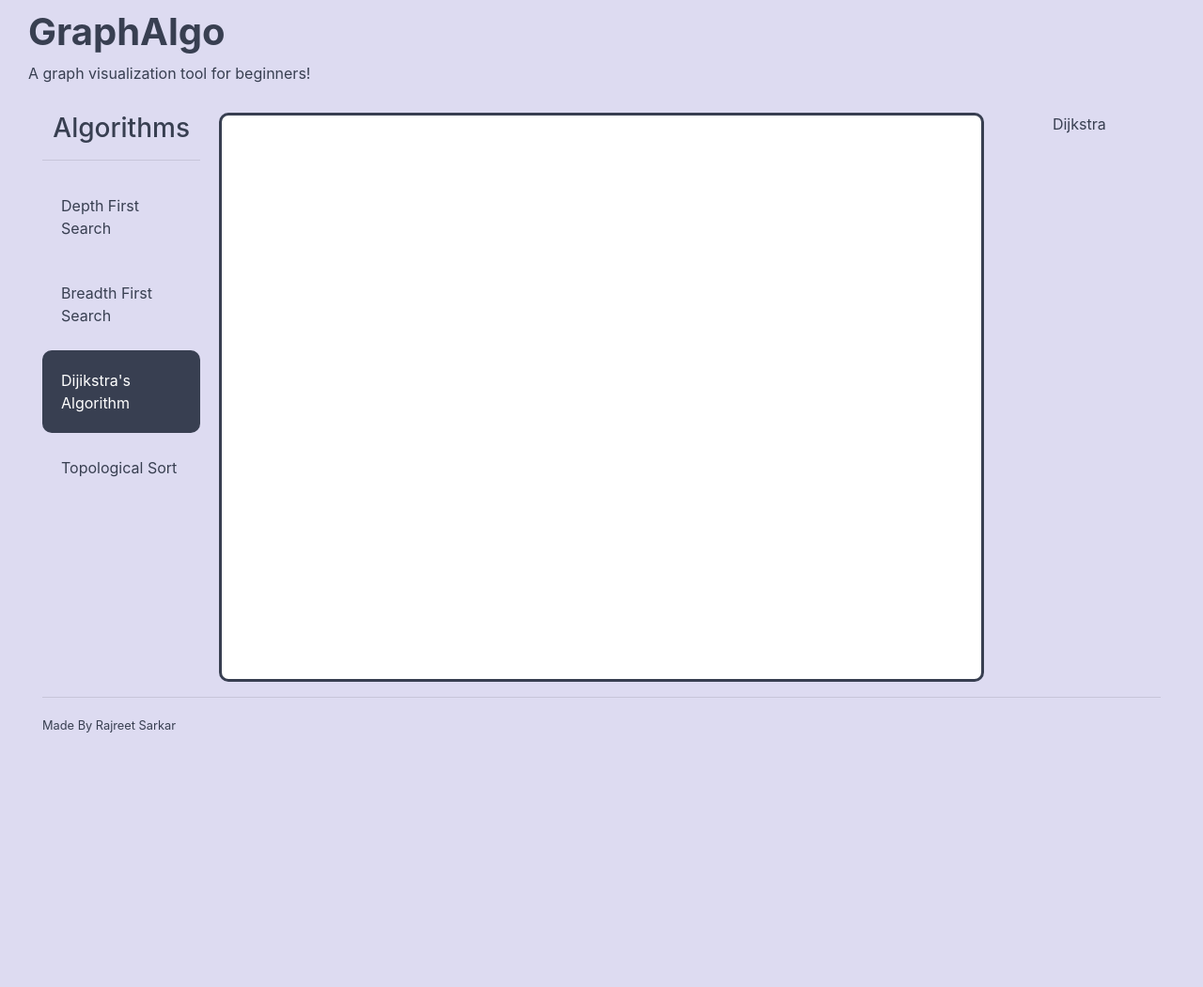
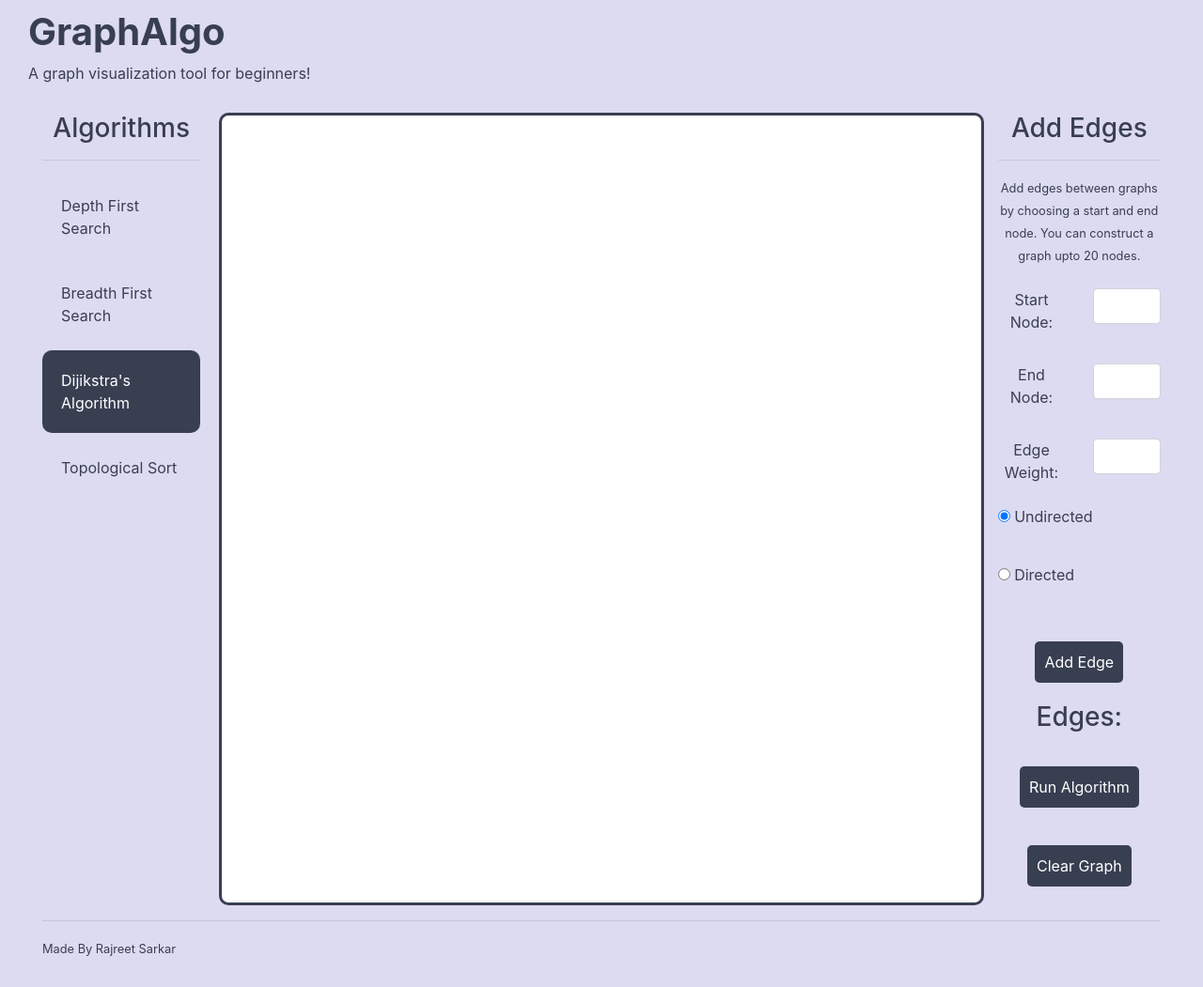
Before and after one commit to rajreet/graphalgo, a Flask app: page /djikstra in a window 1280 px wide. Shown: the whole page at 94% size. Before the commit the page ends 780 px from the top, so only its background shows below. Run offline with Flask 2, Linux system fonts and the light colour scheme; some libraries are stand-ins or nearby versions.

Commit message:
djikstra graph creation

```diff
--- a/static/bfs/bfs.js
+++ b/static/bfs/bfs.js
@@ -247,6 +247,7 @@ document.addEventListener('DOMContentLoaded',function(){
                 BFS(i);
         }
 
+        window.scrollTo(0,0);
         for(var i=0;i<20;i++)
         {
             if(nodes[i])
@@ -276,6 +277,7 @@ document.addEventListener('DOMContentLoaded',function(){
             }
         }
 
+        window.scrollTo(0,0);
         document.querySelector('#edgelist').innerHTML="";
     };
 
--- a/static/dfs/dfs.js
+++ b/static/dfs/dfs.js
@@ -236,6 +236,7 @@ document.addEventListener('DOMContentLoaded',function(){
                 DFS(i);
         }
 
+        window.scrollTo(0,0);
         for(var i=0;i<20;i++)
         {
             if(nodes[i])
@@ -265,6 +266,7 @@ document.addEventListener('DOMContentLoaded',function(){
             }
         }
 
+        window.scrollTo(0,0);
         document.querySelector('#edgelist').innerHTML="";
     };
 
--- a/static/djikstra/djikstra.js
+++ b/static/djikstra/djikstra.js
@@ -1,7 +1,289 @@
 // alert('dfs!');
+var matrix = [...Array(20)].map(e => Array(20).fill(0));
+var nodes = new Array(20);
+var pos = new Array(20);
+var vis=new Array(20);
+var nodecount =new Array(20);
+nodes.fill(0);
+
+var counter=0;
+//nodes coordinates
+let coods=[
+    [50,70],
+    [195,50],
+    [65,180],
+    [190,195],
+    [275,125],
+    [400,75],
+    [425,200],
+    [300,275],
+    [150,300],
+    [60,400],
+    [250,390],
+    [464,357],
+    [563,158],
+    [655,327],
+    [739,128],
+    [825,398],
+    [769,259],
+    [850,200],
+    [550,300],
+    [850,80]
+];
+
+//shuffle function
+function shuffle(array) {
+    for (var i = array.length - 1; i > 0; i--) {
+        var j = Math.floor(Math.random() * (i + 1));
+        var temp = array[i];
+        array[i] = array[j];
+        array[j] = temp;
+    }
+}
+
+//add node in svg
+function addNode(val,x,y)
+{
+    d3.select(`#node${val-1}`).remove();
+
+    const svg = d3.select('svg');
+
+    const g= svg.append('g')
+                .attr('id',`node${val-1}`);
+
+    const c = g.append('circle')
+                .attr('cx',`${x}`)
+                .attr('cy',`${y}`)
+                .attr('r',25)
+                .style('fill','#F5F2B8')
+                .attr('stroke','#383F51')
+                .attr('stroke-width','2px');
+
+    const t =g.append('text')
+                .attr('x',`${x}`)
+                .attr('y',`${y}`)
+                .text(val)
+                .attr('fill','#383F51')
+                .attr('alignment-baseline',"central")
+                .attr('text-anchor','middle')
+                .attr('font-size','20px')
+                .style('font-weight','bold');
+
+}
+
+// add edge in svg
+function createEdge(x,y,undirected,weight)
+{
+    if(!nodes[x])
+    {
+        cood=coods.shift();
+        // addNode(x+1,cood[0],cood[1]);
+        pos[x]=[];
+        pos[x][0]=cood[0];
+        pos[x][1]=cood[1];
+    }
+
+    if(!nodes[y])
+    {
+        cood=coods.shift();
+
+        pos[y]=[];
+        pos[y][0]=cood[0];
+        pos[y][1]=cood[1];
+    }
+
+    const svg=d3.select('svg');
+    var x1=pos[x][0], y1=pos[x][1], x2=pos[y][0], y2=pos[y][1];
+
+    midx1=(x1+x2)/2;
+    midy1=(y1+y2)/2;
+
+
+    if(undirected)
+    {
+        toss =Math.floor(Math.random()*2);
+        if(toss)
+        {
+            midx1+=25;
+            midy1+=25;
+        }
+        else
+        {
+            midx1-=25;
+            midy1-=25;
+        }
+        svg.append('path')
+            .attr('id',`edge${x}${y}`)
+            .attr('d',`M ${x1} ${y1} S ${midx1} ${midy1} ${x2} ${y2}`)
+            .attr('stroke','black')
+            .attr('fill','none');
+
+    }
+
+    else
+    {
+
+        svg.append('path')
+        .attr('id',`edge${x}${y}`)
+        .attr('d',`M ${x1} ${y1} L ${x2} ${y2}`)
+        .attr('stroke','black')
+        .attr('fill','none');
+
+        var m=(y2-y1)/(x2-x1);
+        var deg = Math.atan(m);
+        deg=(deg/Math.PI)*180;
+
+        if(x2<x1)
+        {
+        svg.append('polygon')
+            .attr('transform',`translate(${midx1} ${midy1}) rotate(${270+deg})`)
+            .attr('points',"0,0 -7,14 7,14");
+        }
+
+        else
+        {
+            svg.append('polygon')
+            .attr('transform',`translate(${midx1} ${midy1}) rotate(${90+deg})`)
+            .attr('points',"0,0 -7,14 7,14");
+        }
+    }
+
+    midx1=(x1+x2)/2;
+    midy1=(y1+y2)/2;
+
+    const w=svg.append('text')
+            .attr('x',midx1)
+            .attr('y',midy1)
+            .text(weight)
+            .attr('text-anchor','middle')
+            .attr('font-size','20px')
+            .attr('font-weight','bold')
+            .attr('fill','#7A918D');
+
+    addNode(y+1,x2,y2);
+    addNode(x+1,x1,y1);
+}
+
+//dfs function
+function DFS(node)
+{
+    //apply transition
+    console.log(node);
+    vis[node]=1;
+    counter++;
+
+    nodecount[node]=counter;
+
+    for(var i=0;i<20;i++)
+    {
+        if(matrix[node][i] && !vis[i])
+            DFS(i);
+    }
+}
+
 
 document.addEventListener('DOMContentLoaded',function(){
     var box=document.querySelector('#djikstra');
     box.style.color='white';
     box.style.backgroundColor = '#383F51';
+    // shuffle(coods);
+
+    document.querySelector('#edgeform').onsubmit = function(){
+        const start=document.querySelector('#start').value;
+        const end=document.querySelector('#end').value;
+        document.querySelector("#edgeerror").innerHTML="";
+        document.querySelector("#starterror").innerHTML="";
+        document.querySelector("#enderror").innerHTML="";
+
+        var undirected=document.querySelector('#undirected').checked;
+        var weight=document.querySelector('#weight').value;
+
+        if(start<1 || start>20)
+        {
+            document.querySelector("#starterror").innerHTML="Node Value must be between 1 and 20";
+            return false;
+        }
+
+        if(end<1 || end>20)
+        {
+            document.querySelector("#enderror").innerHTML="Node Value must be between 1 and 20";
+            return false;
+        }
+
+        if(matrix[start-1][end-1] || (undirected && matrix[end-1][start-1]))
+        {
+            document.querySelector("#edgeerror").innerHTML="You cannot add the same edge twice.";
+            return false;
+        }
+
+        matrix[start-1][end-1]=1;
+
+        if(undirected)
+            matrix[end-1][start-1]=1;
+
+        createEdge(start-1,end-1,undirected,weight);
+
+        nodes[start-1]=1;
+        nodes[end-1]=1;
+
+        const li = document.createElement('li');
+        if(undirected)
+            li.innerHTML=start+" "+end+" Undirected";
+        else
+            li.innerHTML=start+" "+end+" Directed";
+
+        document.querySelector("#edgelist").append(li);
+
+        return false;
+    };
+
+    //run algorithm
+    document.querySelector('#run').onclick=function(){
+        //initialise
+        vis.fill(0);
+        d3.selectAll('g').select('circle')
+                    .style('fill','#F5F2B8')
+        counter=0;
+
+        //run dfs
+        for(var i=0;i<20;i++)
+        {
+            if(nodes[i] && !vis[i])
+                DFS(i);
+        }
+
+        window.scrollTo(0,0);
+        for(var i=0;i<20;i++)
+        {
+            if(nodes[i])
+            {
+            const c = d3.select(`#node${i}`).select('circle');
+                c.transition()
+                .delay(1000*nodecount[i])
+                .duration(1000)
+                .style('fill','#f35757');
+            }
+        }
+
+    };
+
+    //clear graph
+    document.querySelector('#clear').onclick=function(){
+        d3.selectAll('g').remove();
+        d3.selectAll('path').remove();
+        d3.selectAll('polygon').remove();
+
+        for(var i=0;i<20;i++)
+        {
+            nodes[i]=0;
+            for(var j=0;j<20;j++)
+            {
+                matrix[i][j]=0;
+            }
+        }
+
+        window.scrollTo(0,0);
+        document.querySelector('#edgelist').innerHTML="";
+    };
+
 });
--- a/static/styles.css
+++ b/static/styles.css
@@ -1,3 +1,6 @@
+html{
+    scroll-behavior: smooth;
+}
 body{
     margin:30px;
     margin-top: 10px;
--- a/templates/djikstra.html
+++ b/templates/djikstra.html
@@ -5,5 +5,61 @@
 {% endblock %}
 
 {%block input%}
-<p>Dijkstra</p>
+<h3>Add Edges</h3>
+<hr>
+<small>Add edges between graphs by choosing a start and end node. You can construct a graph upto 20 nodes.</small>
+<br><br>
+<form id="edgeform" action="#">
+    <div class="from-group row">
+        <div class="col-6">
+            <label class=>Start Node:</label>
+        </div>
+        <div class="col-6">
+            <input type="number" class="form-control" id="start" size="8">
+        </div>
+        <small id="starterror" style="color:red;" class="col-12"></small>
+    </div>
+    <br>
+    <div class="from-group row">
+        <div class="col-6">
+            <label class=>End Node:</label>
+        </div>
+        <div class="col-6">
+            <input type="number" class="form-control" id="end" size="8">
+        </div>
+        <small id="enderror" style="color:red;" class="col-12"></small>
+    </div>
+    <br>
+    <div class="from-group row">
+        <div class="col-6">
+            <label class=>Edge Weight:</label>
+        </div>
+        <div class="col-6">
+            <input type="number" class="form-control" id="weight" size="8">
+        </div>
+        <small id="weightrror" style="color:red;" class="col-12"></small>
+    </div>
+
+    <div class="form-group row">
+        <div class="direction-wrapper">
+            <input type="radio" id="undirected" name="direction" checked>
+            <label>Undirected</label>
+        </div>
+        <div class="direction-wrapper">
+            <input type="radio" id="directed" name="direction">
+            <label>Directed</label>
+        </div>
+    </div>
+
+    <button class="mybtn">Add Edge</button>
+</form>
+
+<h3>Edges:</h3>
+<ul id="edgelist"></ul>
+<small id="edgeerror" style="color:red;"></small>
+
+
+<button id="run" class="mybtn">Run Algorithm</button>
+<button id="clear" class='mybtn'>Clear Graph</button>
+
 {%endblock%}
```
